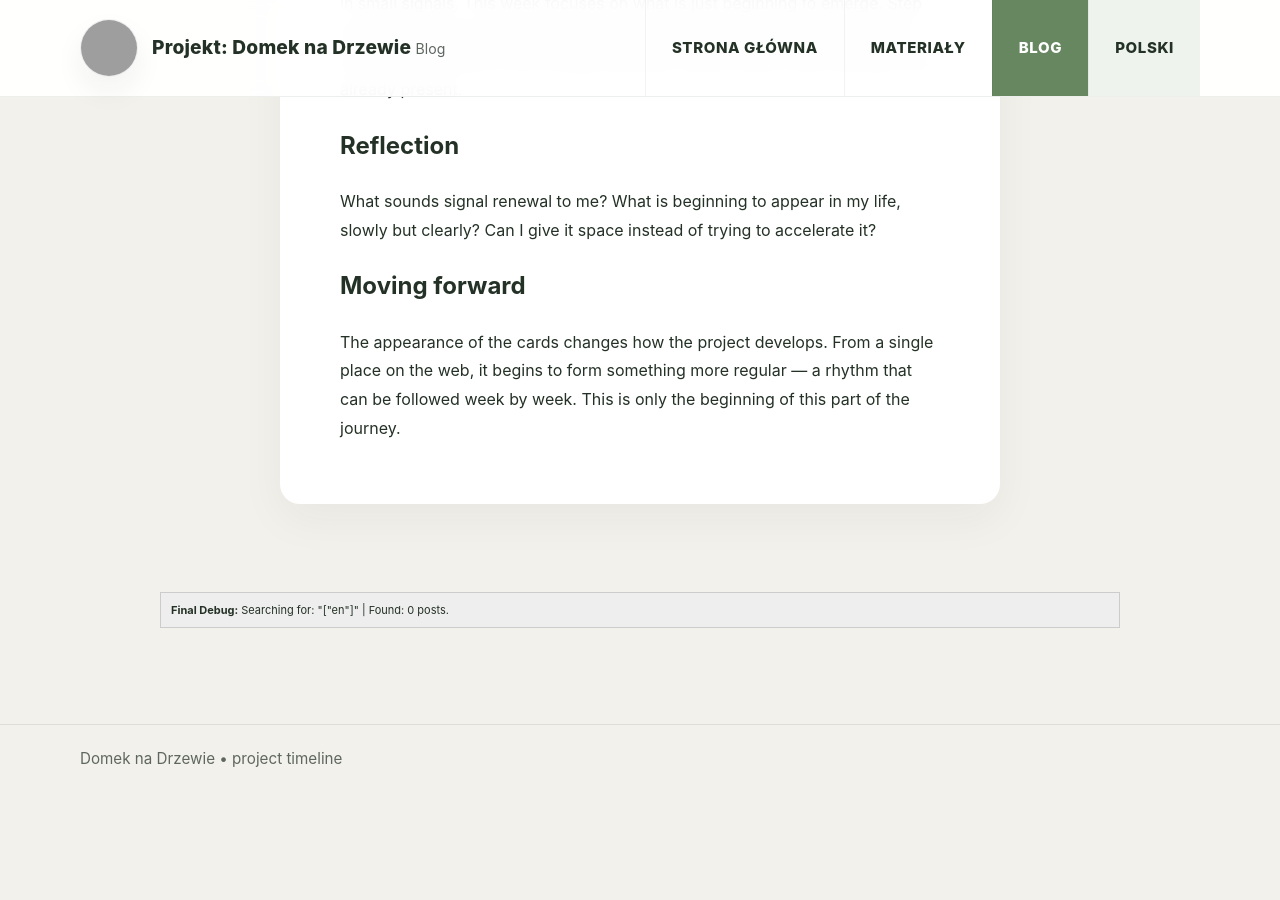
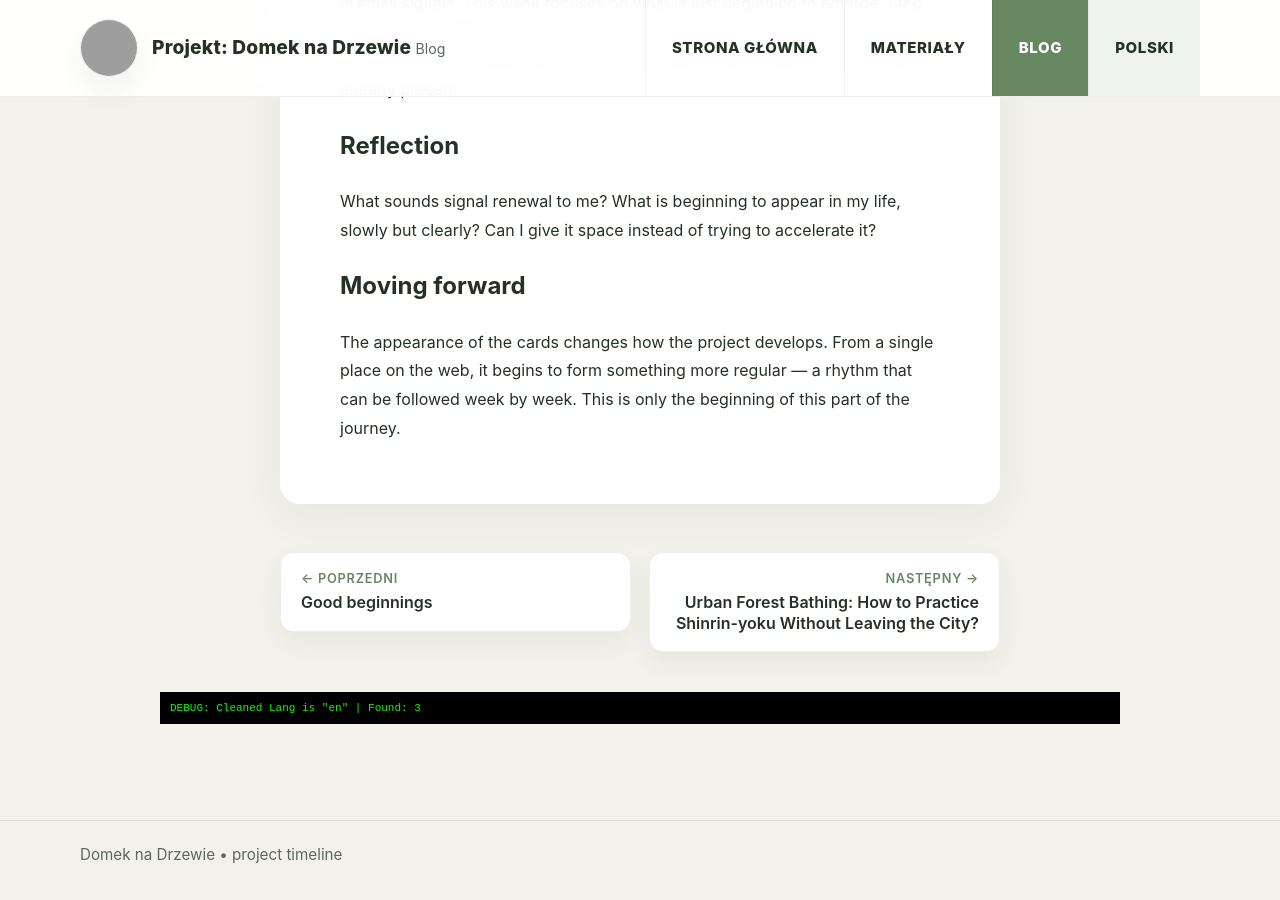
Before and after one commit to akonkia/domeknadrzewie, a Jekyll site: the page built from _posts/2026-03-15-first-cards.en.md, in a window 1280 px wide and 900 px high, scrolled down 1430 px. Built offline with Jekyll 4.4.1, drawn with Linux system fonts in a browser that asks for light colours; before the commit the page ends 2234 px from its top, so only the background shows below that; grey boxes are pictures that could not be loaded.

Commit message:
Update post.html

```diff
--- a/_layouts/post.html
+++ b/_layouts/post.html
@@ -22,26 +22,33 @@ layout: default
 
 
 {% comment %}
-  1. Force clean strings to avoid hidden character mismatches
+  1. THE FLATTENER:
+     If lang is an array ["pl"], 'join' turns it into "pl".
+     If lang is already a string "pl", 'join' does nothing.
 {% endcomment %}
-{% assign current_lang = page.lang | strip %}
-{% assign posts_in_lang = site.posts | where: "lang", current_lang %}
+{% assign raw_page_lang = page.lang | join: "" | strip %}
+
+{% comment %}
+  2. BUILD THE FILTERED LIST MANUALLY
+{% endcomment %}
+{% assign filtered_posts = "" | split: "" %}
+{% for p in site.posts %}
+  {% assign p_lang = p.lang | join: "" | strip %}
+  {% if p_lang == raw_page_lang %}
+    {% assign filtered_posts = filtered_posts | push: p %}
+  {% endif %}
+{% endfor %}
 
 <nav class="post-nav">
-  {% for p in posts_in_lang %}
+  {% for p in filtered_posts %}
     {% if p.url == page.url %}
 
-      {% comment %}
-        Jekyll site.posts is Newest (0) to Oldest (Last).
-        - Earlier Post (Older) = Index + 1
-        - Next Post (Newer) = Index - 1
-      {% endcomment %}
       {% assign prev_idx = forloop.index0 | plus: 1 %}
       {% assign next_idx = forloop.index0 | minus: 1 %}
 
-      <div class="nav-slot" style="flex: 1;">
-        {% if prev_idx < posts_in_lang.size %}
-          {% assign prev_p = posts_in_lang[prev_idx] %}
+      <div class="nav-slot">
+        {% if prev_idx < filtered_posts.size %}
+          {% assign prev_p = filtered_posts[prev_idx] %}
           <a href="{{ prev_p.url | relative_url }}" class="post-nav-card">
             <span class="post-nav-label">← Poprzedni</span>
             <span class="post-nav-title">{{ prev_p.title }}</span>
@@ -49,9 +56,9 @@ layout: default
         {% endif %}
       </div>
 
-      <div class="nav-slot" style="flex: 1; text-align: right;">
+      <div class="nav-slot" style="text-align: right;">
         {% if next_idx >= 0 %}
-          {% assign next_p = posts_in_lang[next_idx] %}
+          {% assign next_p = filtered_posts[next_idx] %}
           <a href="{{ next_p.url | relative_url }}" class="post-nav-card next">
             <span class="post-nav-label">Następny →</span>
             <span class="post-nav-title">{{ next_p.title }}</span>
@@ -63,11 +70,9 @@ layout: default
   {% endfor %}
 </nav>
 
-{% comment %} KEEP DEBUGGER FOR ONE MORE PUSH {% endcomment %}
-<div style="background: #eee; padding: 10px; font-size: 11px; margin-top: 40px; border: 1px solid #ccc;">
-  <strong>Final Debug:</strong>
-  Searching for: "{{ current_lang }}" |
-  Found: {{ posts_in_lang.size }} posts.
+{% comment %} Verify the "Flattener" worked {% endcomment %}
+<div style="background: #000; color: #0f0; padding: 10px; font-family: monospace; font-size: 11px; margin-top: 40px;">
+  DEBUG: Cleaned Lang is "{{ raw_page_lang }}" | Found: {{ filtered_posts.size }}
 </div>
 
 
```
